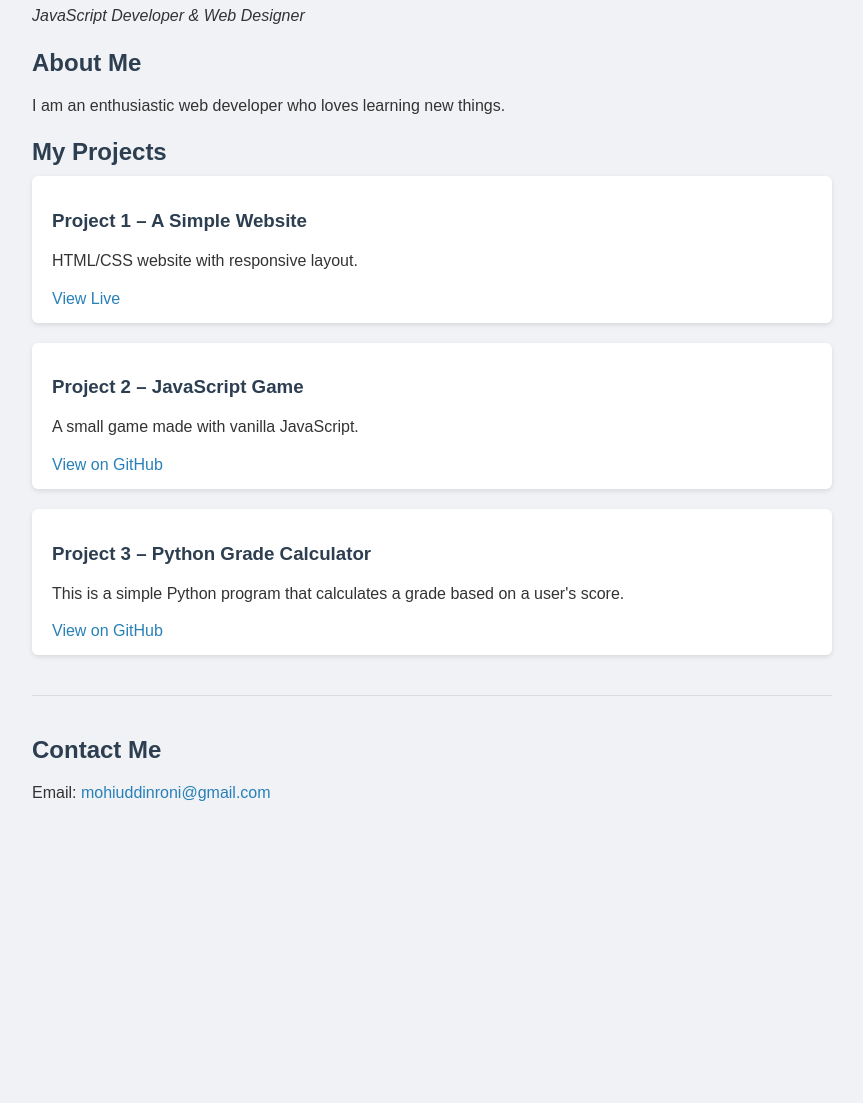
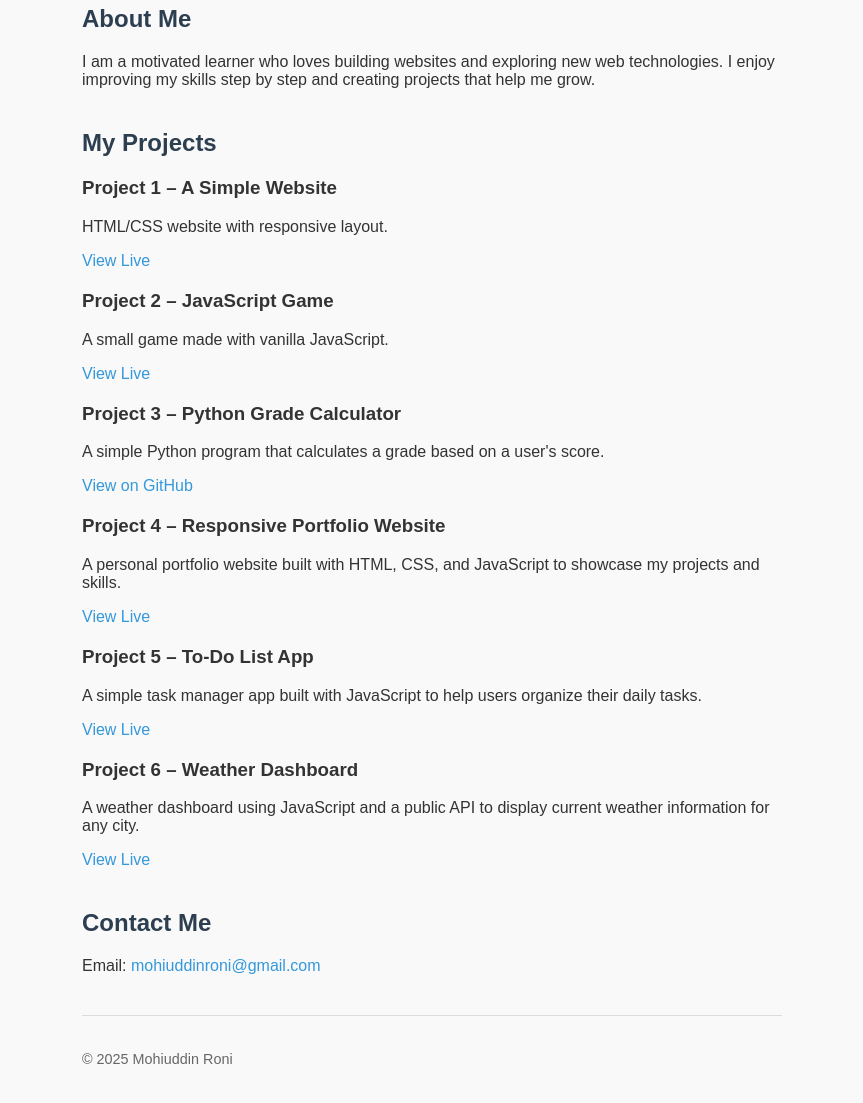
Before and after one commit to roni450/my-portfolio, a plain HTML site: page index.html in a window 1280 px wide. Shown: the part 131-1234 px from the top of the page, without its empty margins (208-1071 px from the left). Before the commit the page ends 1013 px from the top, so only its background shows below. Drawn offline with Linux system fonts and the light colour scheme.

Commit message:
Add files via upload

```diff
--- a/index.html
+++ b/index.html
@@ -7,70 +7,98 @@
   <style>
     body {
       font-family: Arial, sans-serif;
-      max-width: 800px;
+      max-width: 700px;
       margin: 40px auto;
-      padding: 20px;
-      background-color: #f0f2f5;
+      padding: 0 20px;
       color: #333;
+      background: #f9f9f9;
     }
-    h1, h2, h3 {
+    h1, h2 {
       color: #2c3e50;
-      margin-bottom: 10px;
-    }
-    p {
-      line-height: 1.6;
-    }
-    .project {
-      background: white;
-      padding: 15px 20px;
-      margin-bottom: 20px;
-      border-radius: 6px;
-      box-shadow: 0 2px 5px rgba(0,0,0,0.1);
     }
     a {
-      color: #2980b9;
+      color: #3498db;
       text-decoration: none;
     }
     a:hover {
       text-decoration: underline;
     }
-    .contact {
-      margin-top: 40px;
+    section {
+      margin-bottom: 40px;
+    }
+    .project {
+      margin-bottom: 20px;
+    }
+    footer {
+      font-size: 0.9em;
+      color: #666;
+      border-top: 1px solid #ddd;
       padding-top: 20px;
-      border-top: 1px solid #ddd;
     }
   </style>
 </head>
 <body>
+
+  <header>
     <h1>Mohiuddin Roni</h1>
-  <p><em>JavaScript Developer & Web Designer</em></p>
+    <p><strong>JavaScript Developer & Web Designer</strong></p>
+  </header>
 
+  <section>
     <h2>About Me</h2>
-  <p>I am an enthusiastic web developer who loves learning new things.</p>
+    <p>I am a motivated learner who loves building websites and exploring new web technologies. I enjoy improving my skills step by step and creating projects that help me grow.</p>
+  </section>
 
+  <section>
     <h2>My Projects</h2>
 
     <div class="project">
       <h3>Project 1 – A Simple Website</h3>
       <p>HTML/CSS website with responsive layout.</p>
-    <a href="https://roni450.github.io/simple-website/" target="_blank" rel="noopener noreferrer">View Live</a>
+      <a href="https://yourproject1liveurl.com" target="_blank" rel="noopener noreferrer">View Live</a>
     </div>
 
     <div class="project">
       <h3>Project 2 – JavaScript Game</h3>
       <p>A small game made with vanilla JavaScript.</p>
-    <a href="https://github.com/roni450/js-game" target="_blank" rel="noopener noreferrer">View on GitHub</a>
+      <a href="https://yourproject2liveurl.com" target="_blank" rel="noopener noreferrer">View Live</a>
     </div>
 
     <div class="project">
       <h3>Project 3 – Python Grade Calculator</h3>
-    <p>This is a simple Python program that calculates a grade based on a user's score.</p>
-    <a href="https://github.com/roni450/my-portfolio/blob/main/grade_calculator.py" target="_blank" rel="noopener noreferrer">View on GitHub</a>
+      <p>A simple Python program that calculates a grade based on a user's score.</p>
+      <a href="https://github.com/roni450/grade_calculator" target="_blank" rel="noopener noreferrer">View on GitHub</a>
     </div>
 
-  <div class="contact">
+    <!-- New Projects Added Below -->
+
+    <div class="project">
+      <h3>Project 4 – Responsive Portfolio Website</h3>
+      <p>A personal portfolio website built with HTML, CSS, and JavaScript to showcase my projects and skills.</p>
+      <a href="https://yourproject4liveurl.com" target="_blank" rel="noopener noreferrer">View Live</a>
+    </div>
+
+    <div class="project">
+      <h3>Project 5 – To-Do List App</h3>
+      <p>A simple task manager app built with JavaScript to help users organize their daily tasks.</p>
+      <a href="https://yourproject5liveurl.com" target="_blank" rel="noopener noreferrer">View Live</a>
+    </div>
+
+    <div class="project">
+      <h3>Project 6 – Weather Dashboard</h3>
+      <p>A weather dashboard using JavaScript and a public API to display current weather information for any city.</p>
+      <a href="https://yourproject6liveurl.com" target="_blank" rel="noopener noreferrer">View Live</a>
+    </div>
+  </section>
+
+  <section>
     <h2>Contact Me</h2>
     <p>Email: <a href="mailto:mohiuddinroni@gmail.com">mohiuddinroni@gmail.com</a></p>
-  </div>
+  </section>
+
+  <footer>
+    <p>© 2025 Mohiuddin Roni</p>
+  </footer>
+
 </body>
 </html>
```
Lines whose indentation alone changed are shown as unchanged.
